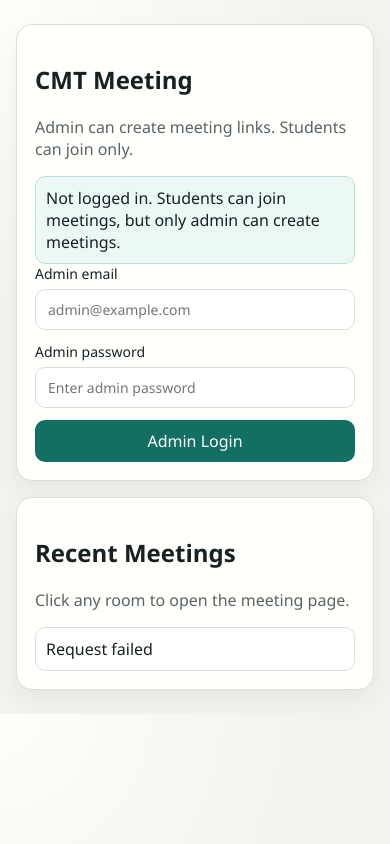
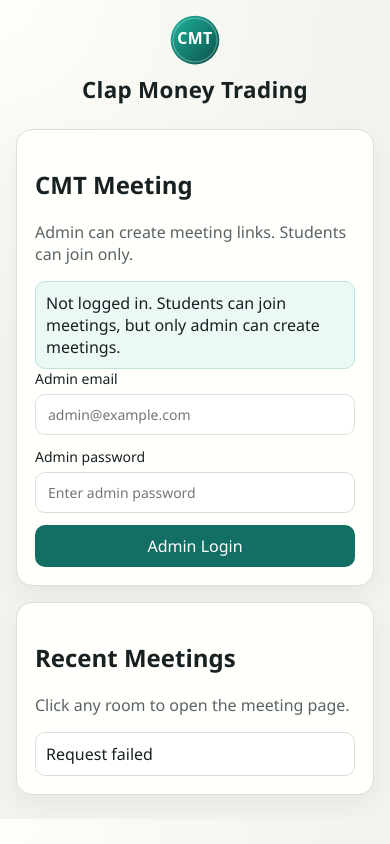
Before and after one commit to clapmoneytrading/CMT-Meeting-V1, a website: page public/index.html in a window 390 px wide. Drawn offline with Linux system fonts and the light colour scheme; no server answers.

Commit message:
Fix admin login fallback and add Clap Money Trading branded header

```diff
--- a/public/index.html
+++ b/public/index.html
@@ -7,9 +7,14 @@
     <link rel="stylesheet" href="/styles.css" />
   </head>
   <body>
+    <header class="home-brand" aria-label="Clap Money Trading brand header">
+      <img src="/logo.svg" alt="Clap Money Trading logo" class="home-brand-logo" />
+      <h1 class="home-brand-title">Clap Money Trading</h1>
+    </header>
+
     <main class="layout">
       <section class="panel">
-        <h1>CMT Meeting</h1>
+        <h2>CMT Meeting</h2>
         <p class="lead">Admin can create meeting links. Students can join only.</p>
 
         <div id="auth-status" class="result" hidden></div>
--- a/public/styles.css
+++ b/public/styles.css
@@ -21,6 +21,30 @@ body {
   font-family: "Segoe UI", Tahoma, Geneva, Verdana, sans-serif;
   background: radial-gradient(circle at top left, #fffef8, var(--bg) 40%);
   color: var(--ink);
+}
+
+.home-brand {
+  max-width: 1200px;
+  margin: 18px auto 8px;
+  padding: 0 16px;
+  display: flex;
+  align-items: center;
+  justify-content: center;
+  gap: 12px;
+  text-align: center;
+}
+
+.home-brand-logo {
+  width: 58px;
+  height: 58px;
+  object-fit: contain;
+  flex: 0 0 auto;
+}
+
+.home-brand-title {
+  margin: 0;
+  font-size: clamp(1.4rem, 2.1vw, 2rem);
+  letter-spacing: 0.3px;
 }
 
 .layout {
@@ -208,6 +232,17 @@ button.small {
 }
 
 @media (max-width: 700px) {
+  .home-brand {
+    margin-top: 14px;
+    flex-direction: column;
+    gap: 8px;
+  }
+
+  .home-brand-logo {
+    width: 52px;
+    height: 52px;
+  }
+
   .brand-copy strong {
     font-size: 16px;
   }
```
Also changed, not shown: server.js (+10 -9 lines), public/logo.svg (added).
